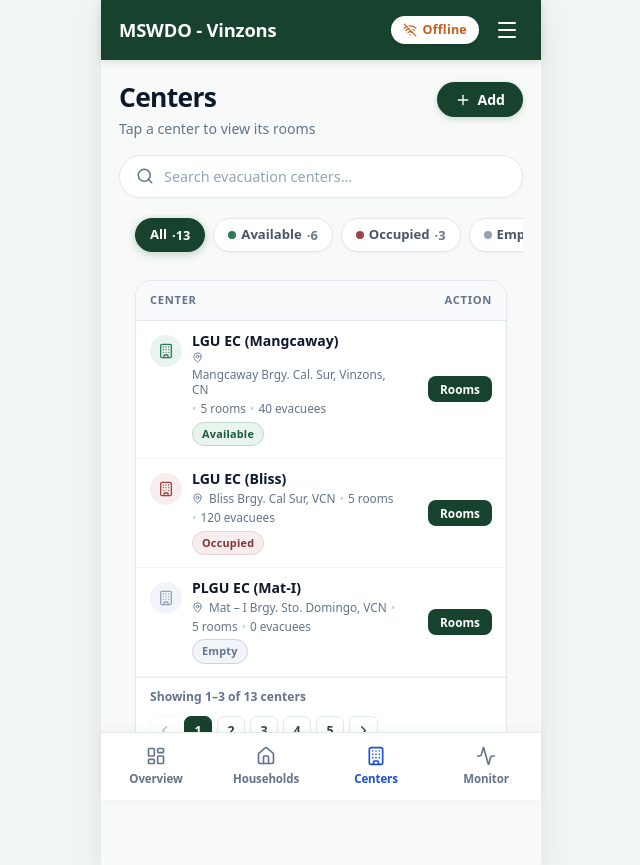
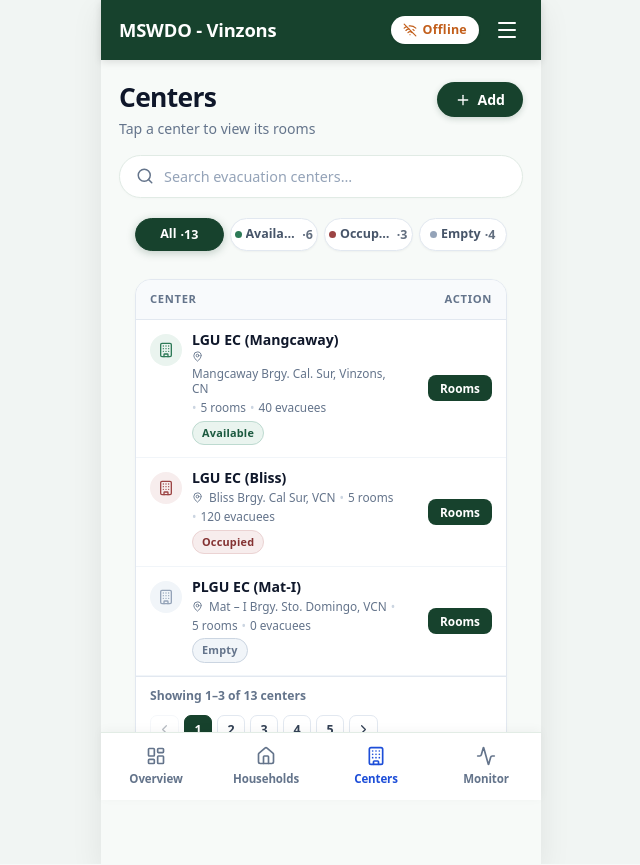
Before and after one commit to shironxiao/mswdo-vinzons, a React (Vite) app: page /mobile/centers in a window 1280 px wide. Shown: the whole page, without its empty margins (319-959 px from the left). Built offline with nearby package versions, Linux system fonts and the light colour scheme.

Commit message:
center dynmic

```diff
--- a/src/pages/Mobile/MobileCenters.css
+++ b/src/pages/Mobile/MobileCenters.css
@@ -24,34 +24,36 @@
 .vin-ctr-dot.gray  { background: #94a3b8; }
 
 /* ──────────────────────────────────────────────
-   Status Filter Pills Row (replaces dropdown)
+   Status Filter Pills Row (Dynamically adjustable)
    ────────────────────────────────────────────── */
 .vin-ctr-status-pills-row {
   display: flex;
   align-items: center;
-  gap: 8px;
+  gap: 6px;
   padding: 4px 16px 12px;
-  overflow-x: auto;
-  -webkit-overflow-scrolling: touch;
-  scrollbar-width: none;
+  width: 100%;
+  box-sizing: border-box;
 }
-.vin-ctr-status-pills-row::-webkit-scrollbar { display: none; }
 
 .vin-ctr-status-pill {
+  flex: 1 1 0;
+  min-width: 0;
   display: inline-flex;
   align-items: center;
-  gap: 5px;
+  justify-content: center;
+  gap: 4px;
   background: #ffffff;
   border: 1.5px solid #e2e8f0;
   border-radius: 9999px;
-  padding: 7px 14px;
-  font-size: 0.82rem;
+  padding: 7px 4px;
+  font-size: 0.78rem;
   font-weight: 600;
   color: #475569;
   cursor: pointer;
   white-space: nowrap;
   transition: all 0.15s ease;
   box-shadow: 0 1px 2px rgba(0, 0, 0, 0.04);
+  box-sizing: border-box;
 }
 
 .vin-ctr-status-pill:hover {
@@ -70,8 +72,8 @@
 
 .vin-ctr-pill-dot {
   display: inline-block;
-  width: 8px;
-  height: 8px;
+  width: 7px;
+  height: 7px;
   border-radius: 50%;
   flex-shrink: 0;
 }
@@ -85,15 +87,48 @@
 .vin-ctr-status-pill:not(.active) .vin-ctr-pill-dot.red   { background: #9c4444; }
 .vin-ctr-status-pill:not(.active) .vin-ctr-pill-dot.gray  { background: #94a3b8; }
 
-.vin-ctr-pill-label { line-height: 1; }
+.vin-ctr-pill-label {
+  line-height: 1;
+  overflow: hidden;
+  text-overflow: ellipsis;
+}
 
 .vin-ctr-pill-count {
-  font-size: 0.8rem;
-  font-weight: 700;
-  opacity: 0.8;
+  font-size: 0.78rem;
+  font-weight: 800;
+  opacity: 0.85;
+  flex-shrink: 0;
 }
 
 .vin-ctr-status-pill.active .vin-ctr-pill-count { opacity: 1; }
+
+/* Responsive adjustments for narrow screens */
+@media (max-width: 380px) {
+  .vin-ctr-status-pills-row {
+    padding: 4px 12px 10px;
+    gap: 4px;
+  }
+  .vin-ctr-status-pill {
+    padding: 6px 2px;
+    font-size: 0.72rem;
+    gap: 3px;
+  }
+  .vin-ctr-pill-dot {
+    width: 6px;
+    height: 6px;
+  }
+  .vin-ctr-pill-count {
+    font-size: 0.72rem;
+  }
+}
+
+@media (max-width: 330px) {
+  .vin-ctr-status-pill {
+    font-size: 0.67rem;
+    padding: 5px 1px;
+    gap: 2px;
+  }
+}
 
 /* ══════════════════════════════════════
    CENTER GRID (top-level)
```
